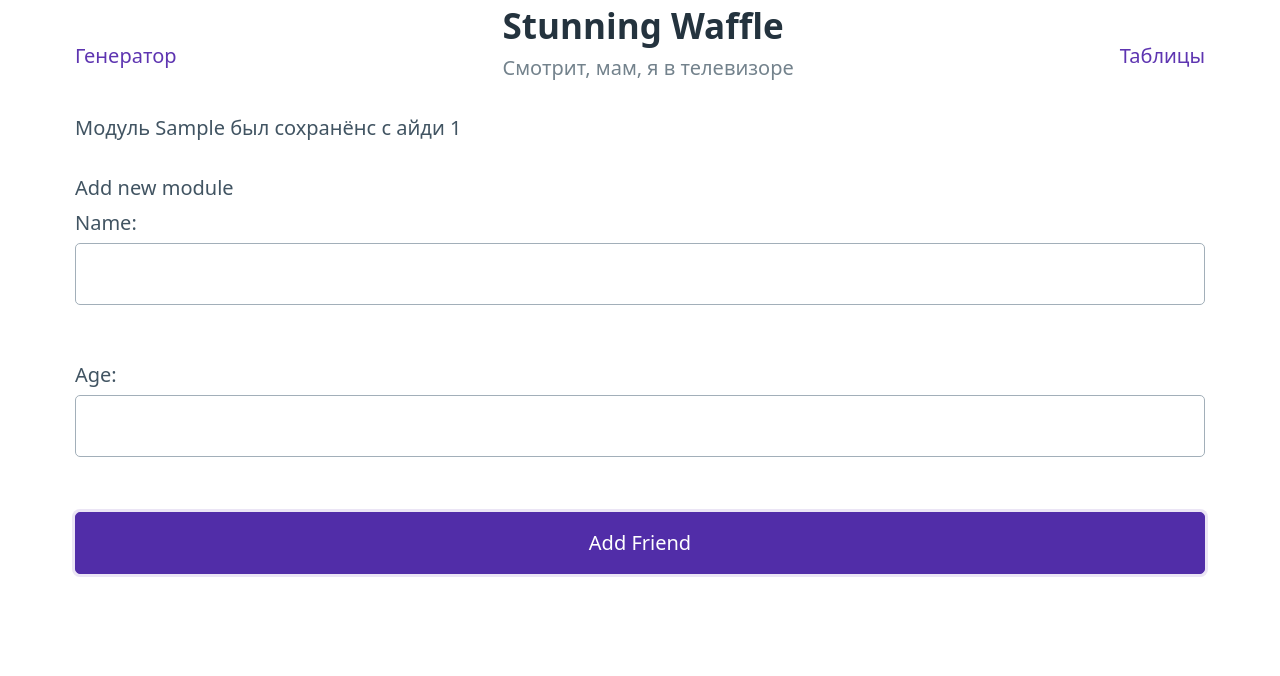
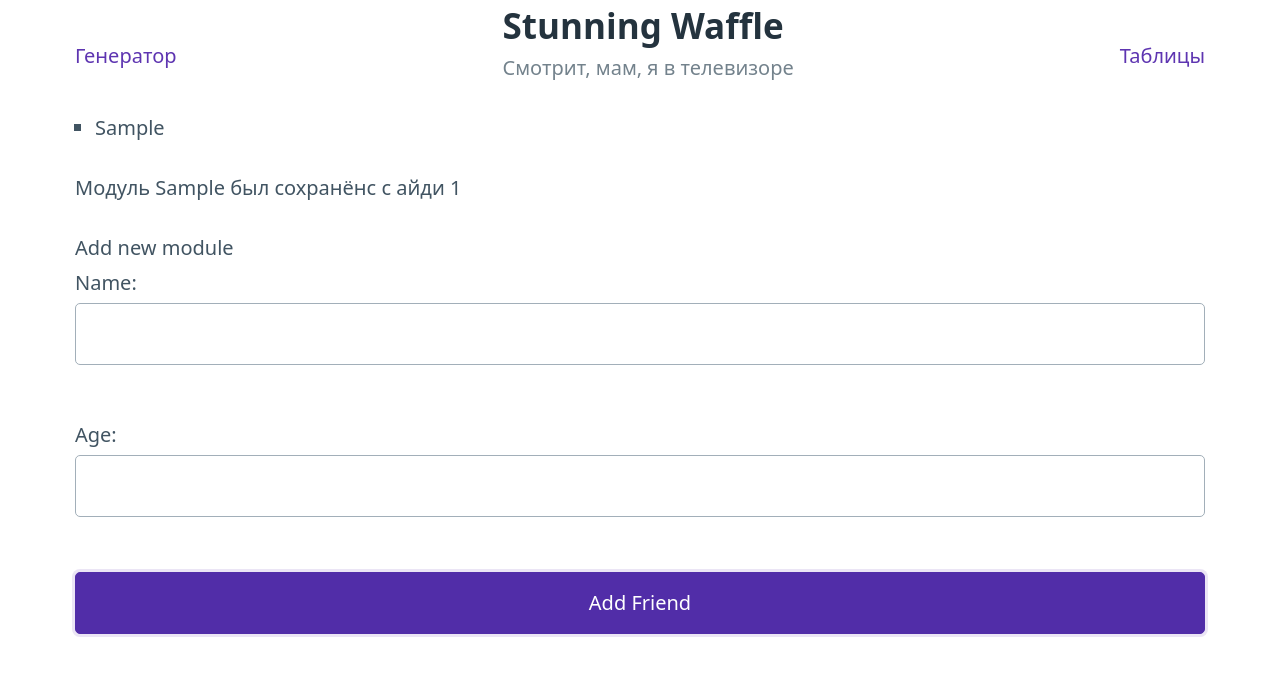
Before and after one commit to EkemRoht/stunning-waffle, a SvelteKit app: page /tables in a window 1280 px wide. Both pictures are taken after typing "Sample", "Sample" into the empty fields and a click on the button "Add Friend". Shown: the top 676 px of the page. Built offline with nearby package versions, Linux system fonts and the light colour scheme.

Commit message:
tables list and creating page proto

```diff
--- a/src/routes/tables/+page.svelte
+++ b/src/routes/tables/+page.svelte
@@ -1,44 +1,9 @@
 <script>
     import {db} from "$lib/js/db.js";
 
-    let status = "";
+    import TableList from "./TableList.svelte";
+    import TableEditor from "./TableEditor.svelte";
 
-    let moduleName = "";
-    let moduleData = "";
-    async function addModule() {
-        try {
-            const id = await db.modules.add({
-                name: moduleName,
-                content: moduleData
-            });
-
-            status = `Модуль ${moduleName} был сохранёнс с айди ${id}`;
-            moduleName = "";
-            moduleData = [];
-        } catch (err) {
-            status = `Модуль ${moduleName} не удалось сохранить. Ошибка: ${err}`;
-        }
-    }
 </script>
-
-<div>
-    <p>{status}</p>
-    <fieldset>
-        <legend>Add new module</legend>
-        <label>
-            Name:
-            <input
-                    type="text"
-                    bind:value={moduleName} />
-        </label>
-        <br/>
-        <label>
-            Age:
-            <input
-                    type="text"
-                    bind:value={moduleData} />
-        </label>
-        <br />
-        <button on:click={addModule}>Add Friend</button>
-    </fieldset>
-</div>
+<TableList/>
+<TableEditor/>
--- /dev/null
+++ b/src/routes/tables/TableEditor.svelte
@@ -0,0 +1,44 @@
+<script>
+    import {db} from "$lib/js/db.js";
+
+    let status = "";
+
+    let moduleName = "";
+    let moduleData = "";
+    async function addModule() {
+        try {
+            const id = await db.modules.add({
+                name: moduleName,
+                content: moduleData
+            });
+
+            status = `Модуль ${moduleName} был сохранёнс с айди ${id}`;
+            moduleName = "";
+            moduleData = [];
+        } catch (err) {
+            status = `Модуль ${moduleName} не удалось сохранить. Ошибка: ${err}`;
+        }
+    }
+</script>
+
+<div>
+    <p>{status}</p>
+    <fieldset>
+        <legend>Add new module</legend>
+        <label>
+            Name:
+            <input
+                    type="text"
+                    bind:value={moduleName} />
+        </label>
+        <br/>
+        <label>
+            Age:
+            <input
+                    type="text"
+                    bind:value={moduleData} />
+        </label>
+        <br />
+        <button on:click={addModule}>Add Friend</button>
+    </fieldset>
+</div>
--- /dev/null
+++ b/src/routes/tables/TableList.svelte
@@ -0,0 +1,16 @@
+<script>
+    import { liveQuery } from "dexie";
+    import {db} from "$lib/js/db.js";
+
+    let modules = liveQuery(
+        () => db.modules.toArray()
+    );
+
+</script>
+<ul>
+    {#if $modules}
+        {#each $modules as module (module.id)}
+            <li>{module.name}</li>
+        {/each}
+    {/if}
+</ul>
```
